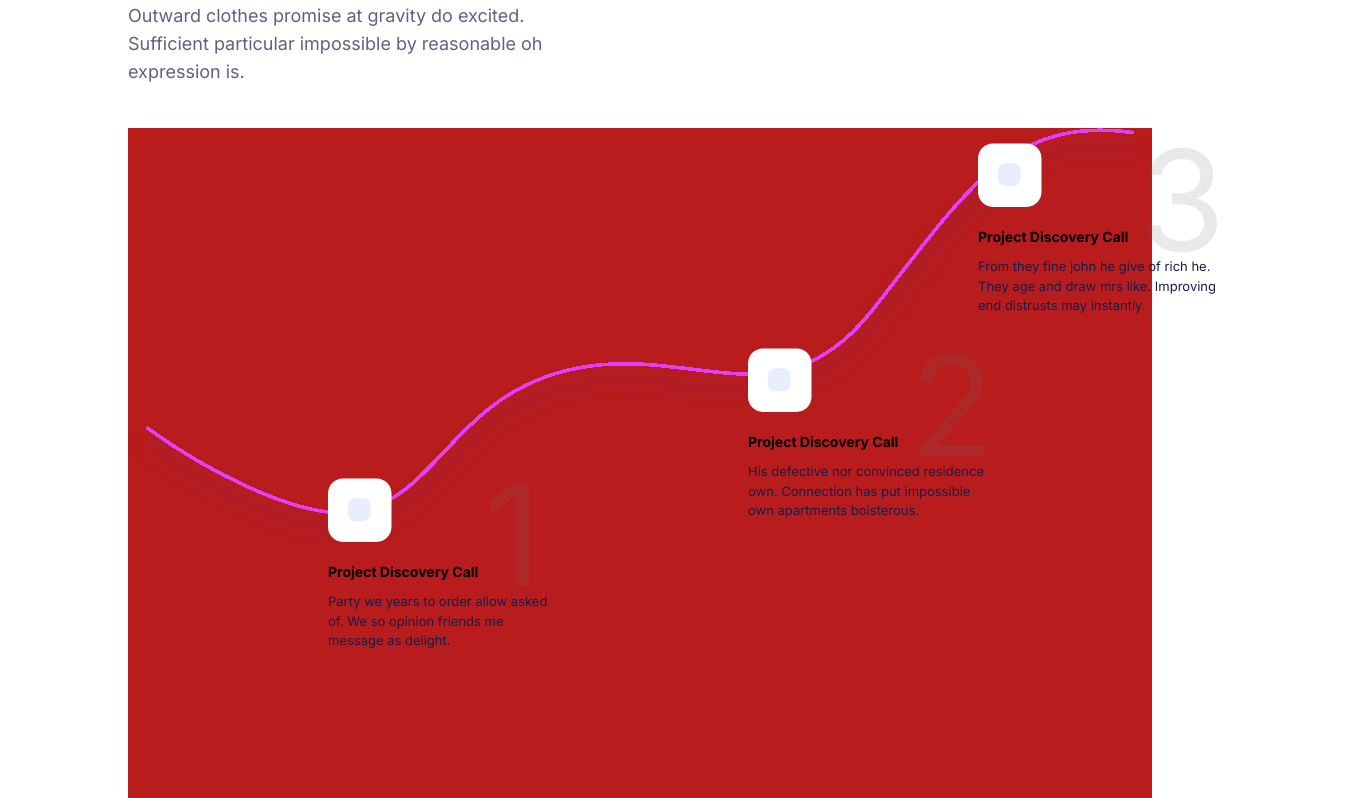
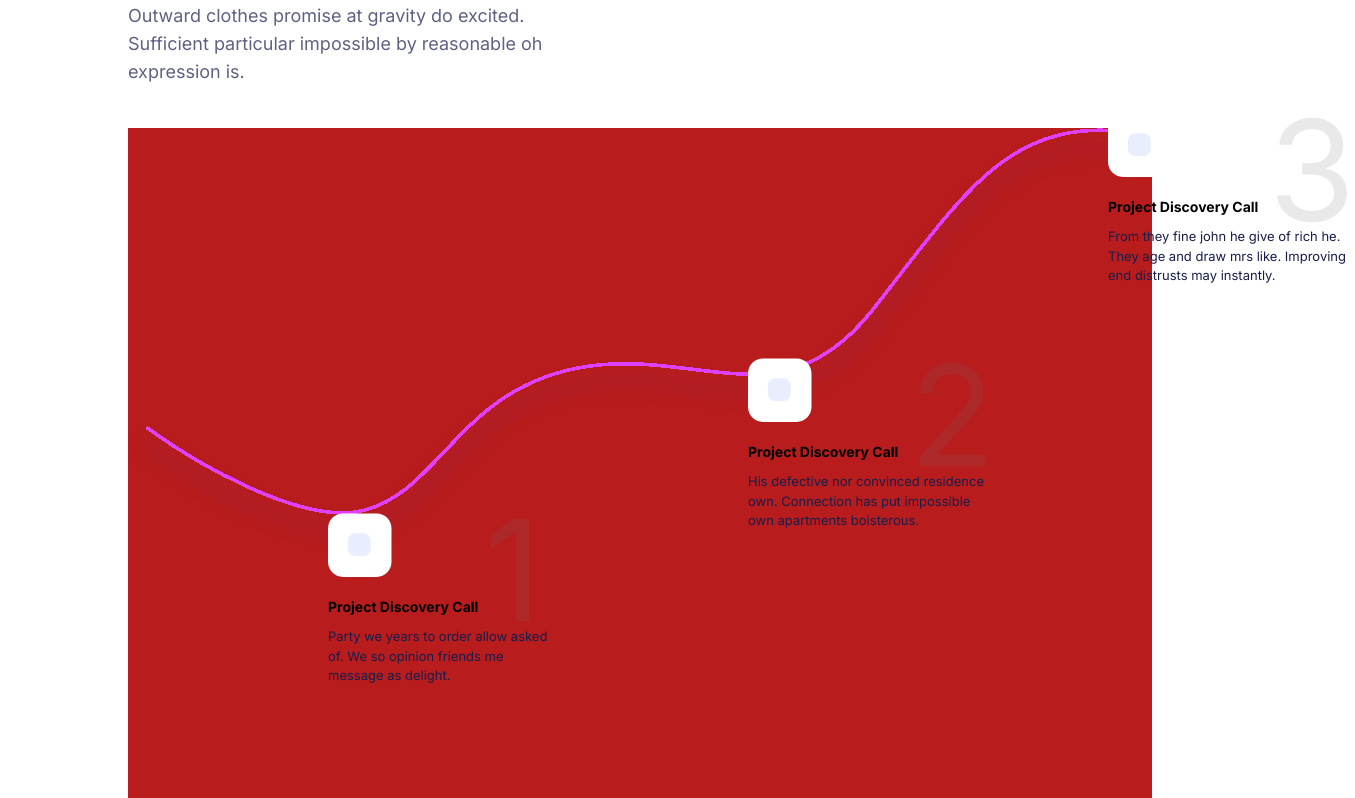
Before and after one commit to Rahmaao/Bexxle-Site, a Next.js app: page / in a window 1280 px wide. Shown: the part 3062-3860 px from the top of the page, 1355 px wide, since content can reach past the window. Built offline with nearby package versions, Linux system fonts and the light colour scheme.

Commit message:
chore: wave bug

```diff
--- a/pages/process.tsx
+++ b/pages/process.tsx
@@ -16,7 +16,8 @@ export const Process = () => {
           className="hidden xl:block relative w-full h-[65%] md:h-[75%] lg:h-[65%] bg-red-700 bg-contain bg-top bg-no-repeat"
           style={{ backgroundImage: "url('/wave.svg')" }}
         >
-          <div className="w-56 h-44 absolute top-[350px] left-[200px] bg-transparent flex flex-col select-none group">
+          <div className="relative w-full h-full">
+            <div className="absolute w-56 h-44 top-[385px] left-[200px] bg-transparent flex flex-col select-none group">
               <div className="w-full h-[65%] flex">
                 <div className="w-[70%] h-full flex flex-col">
                   <div className="w-16 h-16 bg-process hover:bg-process2 bg-contain bg-center bg-no-repeat transition-all duration-500 group-hover:bg-process2"></div>
@@ -35,7 +36,7 @@ export const Process = () => {
               </div>
             </div>
 
-          <div className="w-60 h-44 absolute top-[220px] left-[620px] bg-transparent flex flex-col select-none group">
+            <div className="absolute w-60 h-44 top-[230px] left-[620px] bg-transparent flex flex-col select-none group">
               <div className="w-full h-[65%] flex">
                 <div className="w-[70%] h-full flex flex-col">
                   <div className="w-16 h-16 bg-process hover:bg-process2 bg-contain bg-center bg-no-repeat transition-all duration-500 group-hover:bg-process2"></div>
@@ -54,7 +55,7 @@ export const Process = () => {
               </div>
             </div>
 
-          <div className="w-60 h-44 absolute top-[15px] left-[850px] bg-transparent flex flex-col select-none group">
+            <div className="absolute w-60 h-44 top-[-15px] left-[980px] bg-transparent flex flex-col select-none group">
               <div className="w-full h-[65%] flex">
                 <div className="w-[70%] h-full flex flex-col">
                   <div className="w-16 h-16 bg-process hover:bg-process2 bg-contain bg-center bg-no-repeat transition-all duration-500 group-hover:bg-process2"></div>
@@ -70,6 +71,7 @@ export const Process = () => {
                 <p className="text-[13px] text-[#181E4B]">
                   From they fine john he give of rich he. They age and draw mrs like. Improving end distrusts may instantly.
                 </p>
+              </div>
             </div>
           </div>
         </div>
@@ -91,3 +93,102 @@ export const Process = () => {
 }
 
 export default Process;
+
+
+
+
+
+
+// "use client";
+
+// export const Process = () => {
+//   return (
+//     <section className="w-full h-[100vh] md:h-[90vh] lg:h-[105vh] xl:h-[135vh] flex justify-center items-center lg:mb-16 process-section">
+//       <div className="w-[95%] md:w-[80%] h-full flex flex-col justify-center lg:justify-start items-center md:items-start">
+//         <div className="w-[90%] md:w-full lg:w-[55%] xl:w-[50%] md:h-[25%]">
+//           <p className="text-[30px] pb-3 lg:pb-7 md:text-[40px] text-center lg:text-start font-bold tracking-tighter font-Poppins text-[#181E4B]">
+//             <span className="text-[#E752FE]">BEXXLE&apos;S</span> PROCESSES
+//           </p>
+//           <p className="pb-5 lg:pb-0 xl:w-[88%] text-sm md:text-lg lg:text-[15px] xl:text-lg text-center lg:text-start text-[#5E6282]">
+//             And produce say the ten moments parties. Simple innate summer fat appear basket his desire joy. Outward clothes promise at gravity do excited. Sufficient particular impossible by reasonable oh expression is.
+//           </p>
+//         </div>
+//         <div
+//           className="hidden xl:block relative w-full h-[65%] md:h-[75%] lg:h-[65%] bg-red-700 bg-contain bg-top bg-no-repeat"
+//           style={{ backgroundImage: "url('/wave.svg')" }}
+//         >
+//           <div className="w-56 h-44 absolute top-[350px] left-[200px] bg-transparent flex flex-col select-none group">
+//             <div className="w-full h-[65%] flex">
+//               <div className="w-[70%] h-full flex flex-col">
+//                 <div className="w-16 h-16 bg-process hover:bg-process2 bg-contain bg-center bg-no-repeat transition-all duration-500 group-hover:bg-process2"></div>
+//                 <div className="w-full h-10 flex items-end">
+//                   <p className="text-sm text-black font-bold">Project Discovery Call</p>
+//                 </div>
+//               </div>
+//               <div className="w-[25%] h-full flex justify-center items-center">
+//                 <p className="numero text-[140px] text-[#707070] opacity-15">1</p>
+//               </div>
+//             </div>
+//             <div className="w-full h-[35%]">
+//               <p className="text-[13px] text-[#181E4B]">
+//                 Party we years to order allow asked of. We so opinion friends me message as delight.
+//               </p>
+//             </div>
+//           </div>
+
+//           <div className="w-60 h-44 absolute top-[220px] left-[620px] bg-transparent flex flex-col select-none group">
+//             <div className="w-full h-[65%] flex">
+//               <div className="w-[70%] h-full flex flex-col">
+//                 <div className="w-16 h-16 bg-process hover:bg-process2 bg-contain bg-center bg-no-repeat transition-all duration-500 group-hover:bg-process2"></div>
+//                 <div className="w-full h-10 flex items-end">
+//                   <p className="text-sm text-black font-bold">Project Discovery Call</p>
+//                 </div>
+//               </div>
+//               <div className="w-[30%] h-full flex justify-center items-center">
+//                 <p className="numero text-[140px] text-[#707070] opacity-15">2</p>
+//               </div>
+//             </div>
+//             <div className="w-full h-[35%]">
+//               <p className="text-[13px] text-[#181E4B]">
+//                 His defective nor convinced residence own. Connection has put impossible own apartments boisterous.
+//               </p>
+//             </div>
+//           </div>
+
+//           <div className="w-60 h-44 absolute top-[15px] left-[850px] bg-transparent flex flex-col select-none group">
+//             <div className="w-full h-[65%] flex">
+//               <div className="w-[70%] h-full flex flex-col">
+//                 <div className="w-16 h-16 bg-process hover:bg-process2 bg-contain bg-center bg-no-repeat transition-all duration-500 group-hover:bg-process2"></div>
+//                 <div className="w-full h-10 flex items-end">
+//                   <p className="text-sm text-black font-bold">Project Discovery Call</p>
+//                 </div>
+//               </div>
+//               <div className="w-[30%] h-full flex justify-center items-center">
+//                 <p className="numero text-[140px] text-[#707070] opacity-15">3</p>
+//               </div>
+//             </div>
+//             <div className="w-full h-[35%]">
+//               <p className="text-[13px] text-[#181E4B]">
+//                 From they fine john he give of rich he. They age and draw mrs like. Improving end distrusts may instantly.
+//               </p>
+//             </div>
+//           </div>
+//         </div>
+//         <div
+//           className="hidden lg:block xl:hidden relative w-full h-[65%] bg-white bg-contain bg-center bg-no-repeat"
+//           style={{ backgroundImage: "url('/wave2.svg')" }}
+//         ></div>
+//         <div
+//           className="md:block hidden lg:hidden relative w-full h-[55%] bg-white bg-cover bg-center bg-no-repeat"
+//           style={{ backgroundImage: "url('/wave3.svg')" }}
+//         ></div>
+//         <div
+//           className="block md:hidden relative w-full h-[65%] bg-white bg-contain bg-top bg-no-repeat"
+//           style={{ backgroundImage: "url('/wave3.svg')", backgroundSize: "345px 400px" }}
+//         ></div>
+//       </div>
+//     </section>
+//   );
+// }
+
+// export default Process;
```
Lines whose indentation alone changed are shown as unchanged.
